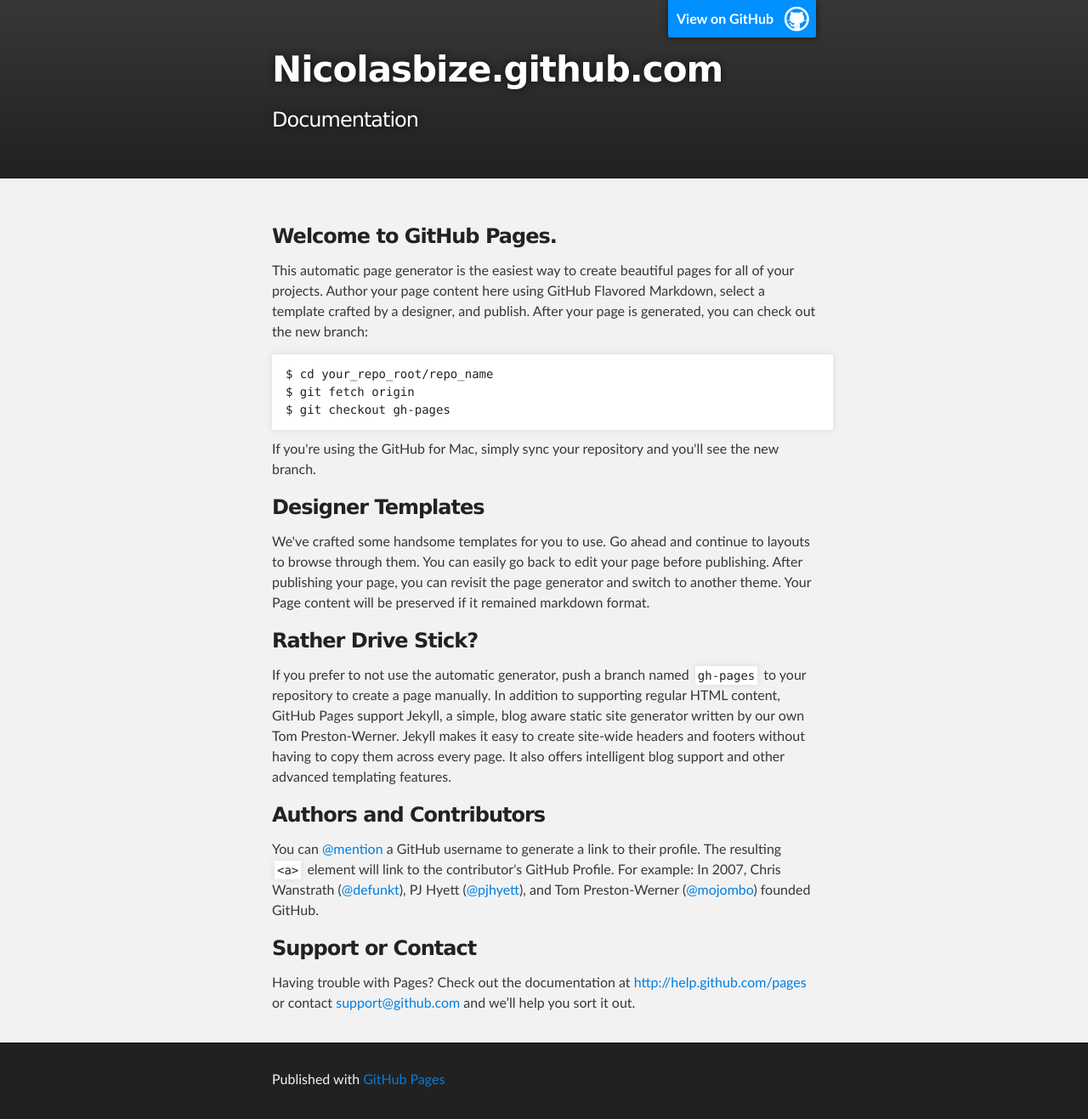
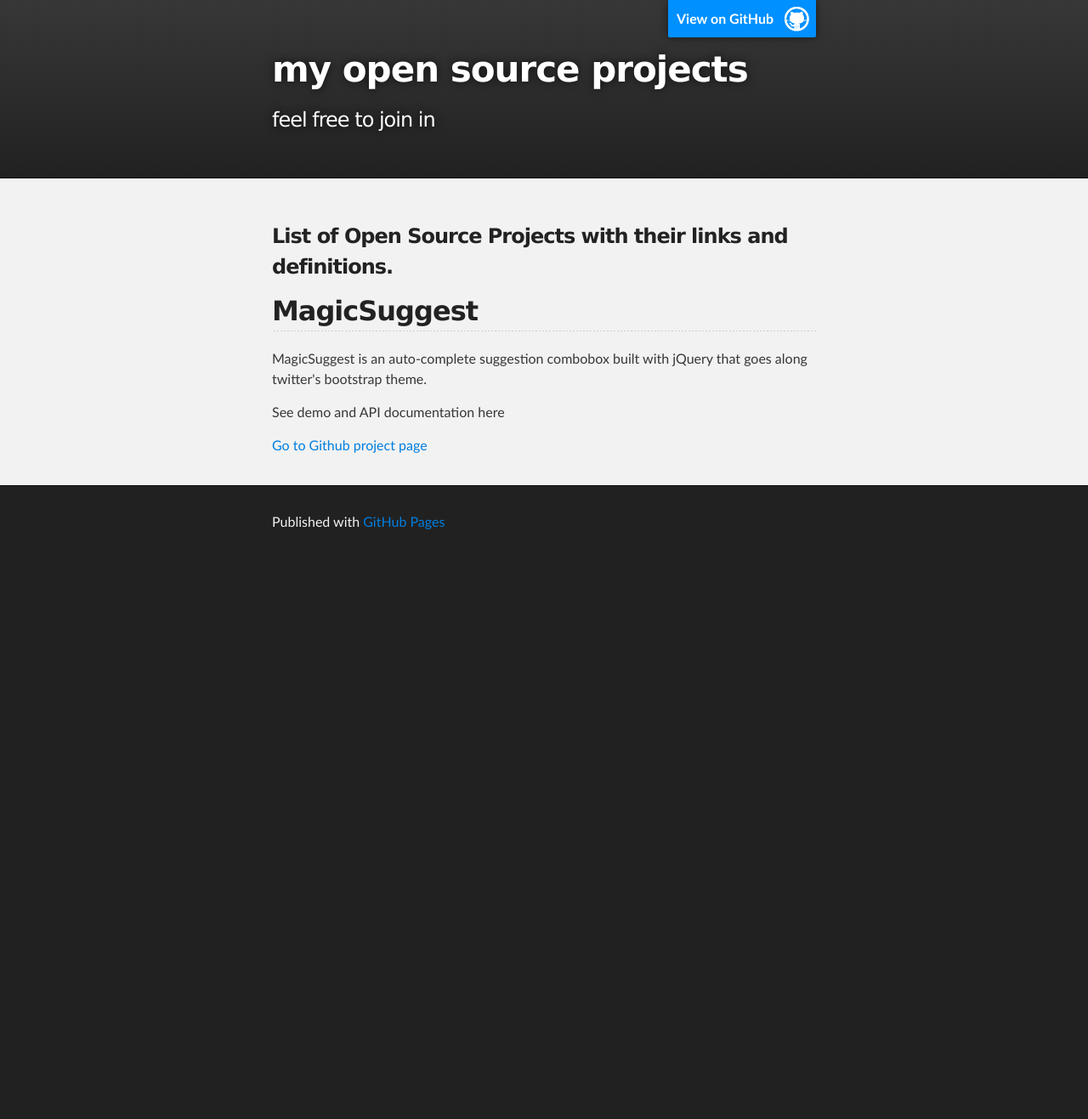
Before and after one commit to nicolasbize/nicolasbize.github.com, a plain HTML site: page index.html in a window 1280 px wide. Shown: the whole page at 85% size. After the commit the page ends 800 px from the top, so only its background shows below. Drawn offline with Linux system fonts and the light colour scheme.

Commit message:
Replace master branch with page content via GitHub

```diff
--- a/index.html
+++ b/index.html
@@ -4,11 +4,11 @@
   <head>
     <meta charset='utf-8' />
     <meta http-equiv="X-UA-Compatible" content="chrome=1" />
-    <meta name="description" content="Nicolasbize.github.com : Documentation" />
+    <meta name="description" content="my open source projects : feel free to join in" />
 
     <link rel="stylesheet" type="text/css" media="screen" href="stylesheets/stylesheet.css">
 
-    <title>Nicolasbize.github.com</title>
+    <title>my open source projects</title>
   </head>
 
   <body>
@@ -18,8 +18,8 @@
         <header class="inner">
           <a id="forkme_banner" href="https://github.com/nicolasbize">View on GitHub</a>
 
-          <h1 id="project_title">Nicolasbize.github.com</h1>
-          <h2 id="project_tagline">Documentation</h2>
+          <h1 id="project_title">my open source projects</h1>
+          <h2 id="project_tagline">feel free to join in</h2>
 
         </header>
     </div>
@@ -27,32 +27,15 @@
     <!-- MAIN CONTENT -->
     <div id="main_content_wrap" class="outer">
       <section id="main_content" class="inner">
-        <h3>Welcome to GitHub Pages.</h3>
+        <h3>List of Open Source Projects with their links and definitions.</h3>
 
-<p>This automatic page generator is the easiest way to create beautiful pages for all of your projects. Author your page content here using GitHub Flavored Markdown, select a template crafted by a designer, and publish. After your page is generated, you can check out the new branch:</p>
+<h2>MagicSuggest</h2>
 
-<pre><code>$ cd your_repo_root/repo_name
-$ git fetch origin
-$ git checkout gh-pages
-</code></pre>
+<p>MagicSuggest is an auto-complete suggestion combobox built with jQuery that goes along twitter's bootstrap theme.</p>
 
-<p>If you're using the GitHub for Mac, simply sync your repository and you'll see the new branch.</p>
+<p>See demo and API documentation here</p>
 
-<h3>Designer Templates</h3>
-
-<p>We've crafted some handsome templates for you to use. Go ahead and continue to layouts to browse through them. You can easily go back to edit your page before publishing. After publishing your page, you can revisit the page generator and switch to another theme. Your Page content will be preserved if it remained markdown format.</p>
-
-<h3>Rather Drive Stick?</h3>
-
-<p>If you prefer to not use the automatic generator, push a branch named <code>gh-pages</code> to your repository to create a page manually. In addition to supporting regular HTML content, GitHub Pages support Jekyll, a simple, blog aware static site generator written by our own Tom Preston-Werner. Jekyll makes it easy to create site-wide headers and footers without having to copy them across every page. It also offers intelligent blog support and other advanced templating features.</p>
-
-<h3>Authors and Contributors</h3>
-
-<p>You can <a href="https://github.com/blog/821" class="user-mention">@mention</a> a GitHub username to generate a link to their profile. The resulting <code>&lt;a&gt;</code> element will link to the contributor's GitHub Profile. For example: In 2007, Chris Wanstrath (<a href="https://github.com/defunkt" class="user-mention">@defunkt</a>), PJ Hyett (<a href="https://github.com/pjhyett" class="user-mention">@pjhyett</a>), and Tom Preston-Werner (<a href="https://github.com/mojombo" class="user-mention">@mojombo</a>) founded GitHub.</p>
-
-<h3>Support or Contact</h3>
-
-<p>Having trouble with Pages? Check out the documentation at <a href="http://help.github.com/pages">http://help.github.com/pages</a> or contact <a href="mailto:support@github.com">support@github.com</a> and we’ll help you sort it out.</p>
+<p><a href="https://github.com/nicolasbize/magicsuggest">Go to Github project page</a></p>
       </section>
     </div>
 
```
Also changed, not shown: params.json (+1 -1 lines).
